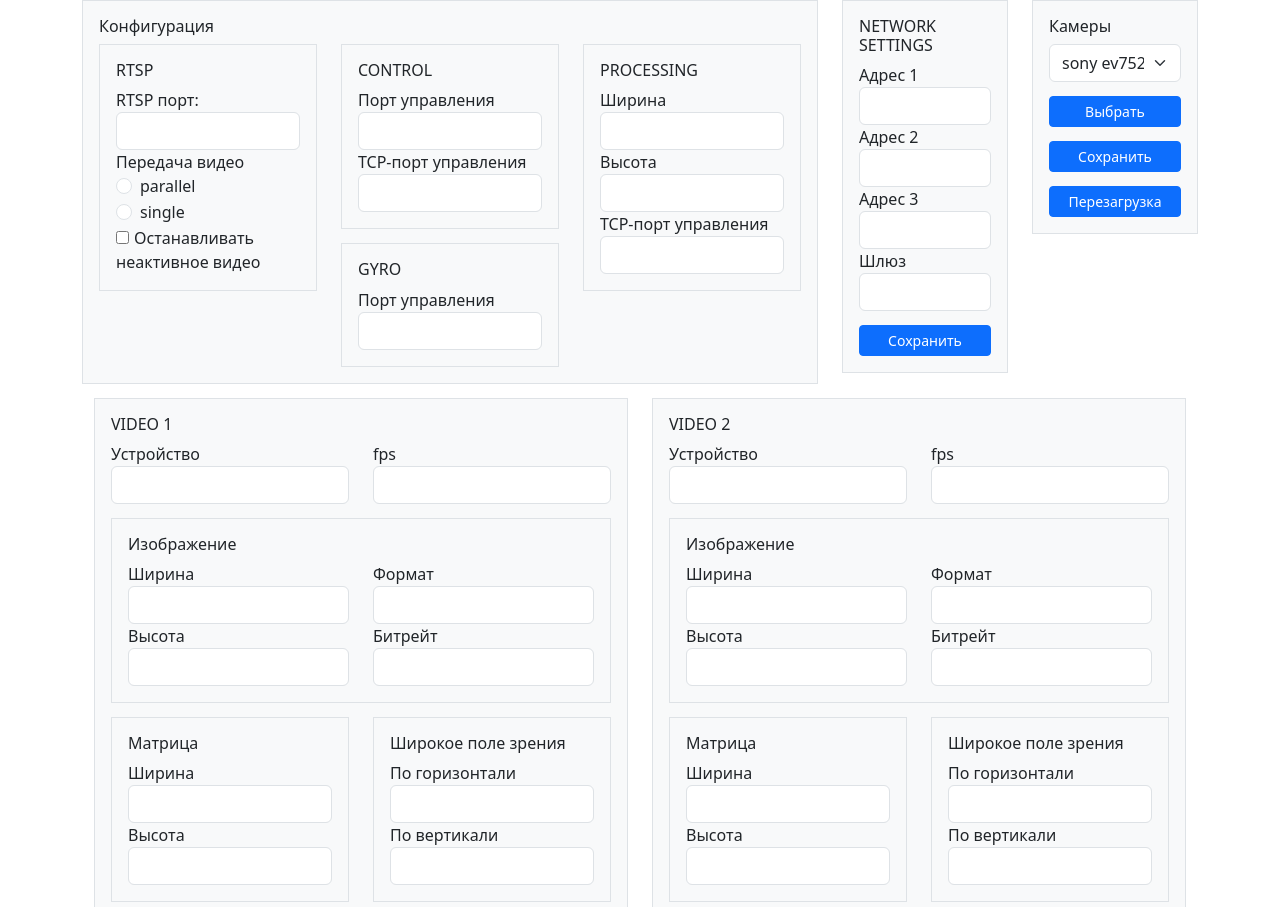
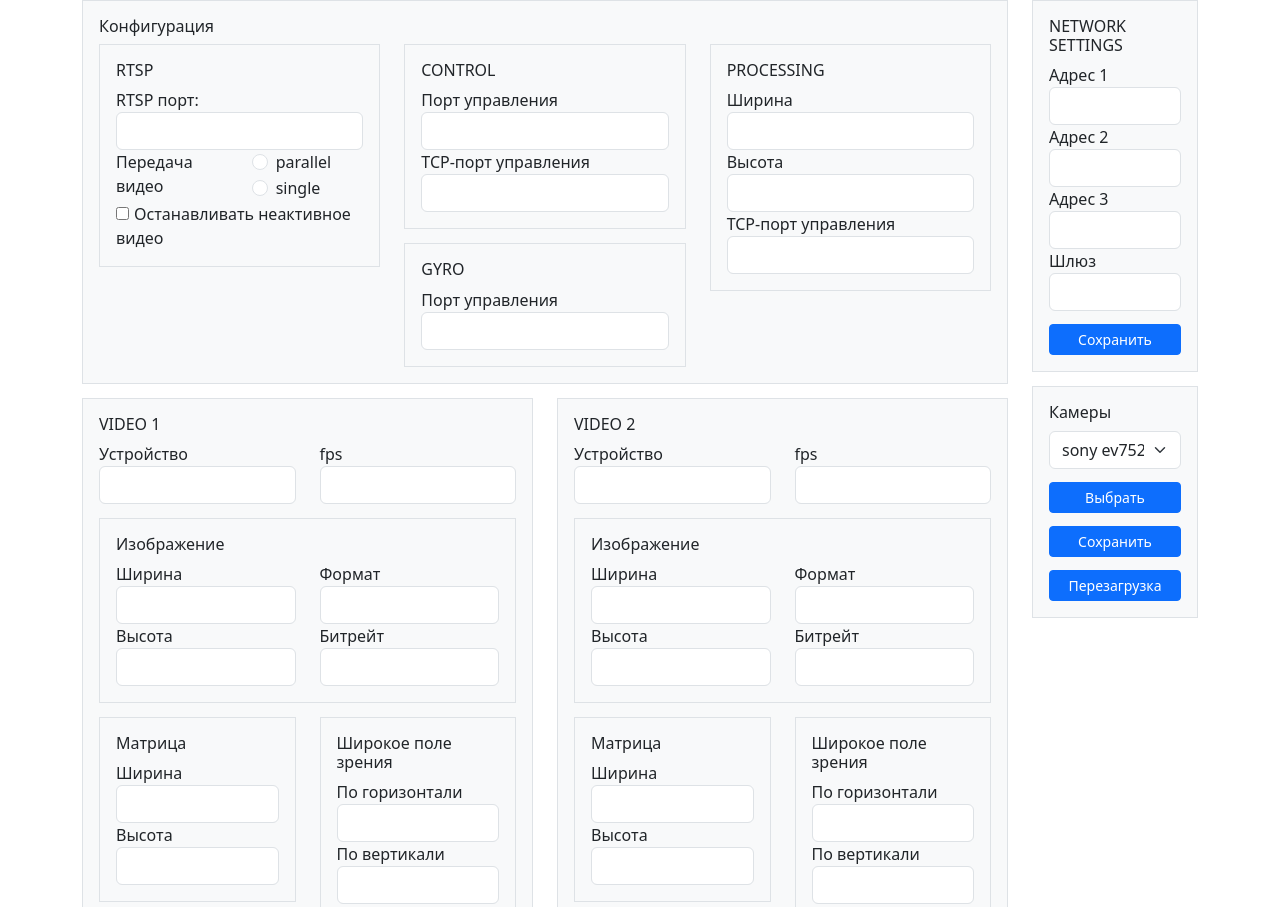
Before and after one commit to lipophrenia/practice, a website: page www/index_new.html in a window 1280 px wide. Shown: the top 907 px of the page. Drawn offline with Linux system fonts and the light colour scheme.

Commit message:
index_new fix

```diff
--- a/www/index_new.html
+++ b/www/index_new.html
@@ -103,81 +103,10 @@
             </div>
           </div>
         </div>
-      </div>
-
-      <!--network-->
-      <div class="col-2">
-        <div class="p-3 border bg-light">
-          <h6>NETWORK SETTINGS</h6>
-          <form>
-            <div class="form-group">
-              <label for="ip1">Адрес 1</label>
-              <input type="text" class="form-control" id="ip1" placeholder="">
-            </div>
-            <div class="form-group">
-              <label for="ip2">Адрес 2</label>
-              <input type="text" class="form-control" id="ip2" placeholder="">
-            </div>
-            <div class="form-group">
-              <label for="ip3">Адрес 3</label>
-              <input type="text" class="form-control" id="ip3" placeholder="">
-            </div>
-            <div class="form-group">
-              <label for="gtw">Шлюз</label>
-              <input type="text" class="form-control" id="gtw" placeholder="">
-            </div>
-          </form>
-          <div class="container overflow-hidden">
-            <div class="row gx">
-              <button type="button" class="btn btn-primary btn-sm" style="margin-top: 14px"
-                id="btnNet">Сохранить</button>
-            </div>
-          </div>
-        </div>
-      </div>
-
-      <!--CAMS-->
-      <div class="col-2">
-        <div class="p-3 border bg-light">
-          <h6>Камеры</h6>
-          <select class="form-select" aria-label="Default select example">
-            <option id="OES1" value="OES1">sony ev7520</option>
-            <option id="OES2" value="OES2">sony ev2700 + Noxant</option>
-            <option id="OES3" value="OES3">sony ev2700 + la6110</option>
-            <option id="OES4" value="OES4">sony ev7520 + tfm 1024</option>
-            <option id="OES5" value="OES5">tfm mx640</option>
-            <option id="OES6" value="OES6">savgood sg2090</option>
-            <option id="OES7" value="OES7">sony ev7520 + nit275</option>
-            <option id="OES8" value="OES8">sony ev7520 + Xcore Micro III</option>
-            <option id="OES9" value="OES9">Зарезервировано</option>
-          </select>
-          <div class="container overflow-hidden">
-            <div class="row gx">
-              <button type="button" class="btn btn-primary btn-sm" style="margin-top: 14px"
-                id="btnConfLoad">Выбрать</button>
-            </div>
-          </div>
-          <div class="container overflow-hidden">
-            <div class="row gx">
-              <button type="button" class="btn btn-primary btn-sm" style="margin-top: 14px"
-                id="btnConfSave">Сохранить</button>
-            </div>
-          </div>
-          <div class="container overflow-hidden">
-            <div class="row gx">
-              <button type="button" class="btn btn-primary btn-sm" style="margin-top: 14px"
-                id="btnReboot">Перезагрузка</button>
-            </div>
-          </div>
-        </div>
-      </div>
-    </div>
-
-    <div class="container" style="margin-top: 14px">
-      <div class="row justify-content-center">
+        <div class="row">
           <!--video1-->
           <div class="col">
-          <div class="p-3 border bg-light">
+            <div class="p-3 border bg-light" style="margin-top: 14px">
               <h6>VIDEO 1</h6>
               <div class="row">
                 <div class="col">
@@ -274,10 +203,9 @@
               </div>
             </div>
           </div>
-
-        <!--video2-->
+          <!--video 2-->
           <div class="col">
-          <div class="p-3 border bg-light">
+            <div class="p-3 border bg-light" style="margin-top: 14px">
               <h6>VIDEO 2</h6>
               <div class="row">
                 <div class="col">
@@ -375,7 +303,8 @@
               <div class="row">
                 <div class="col">
                   <div class="checkbox">
-                  <label><input type="checkbox" id="vid2_progAF" style="margin-right: 5px">Программный автофокус</label>
+                    <label><input type="checkbox" id="vid2_progAF" style="margin-right: 5px">Программный
+                      автофокус</label>
                   </div>
                 </div>
                 <div class="col">
@@ -393,6 +322,70 @@
         </div>
       </div>
 
+      <!--network-->
+      <div class="col-2">
+        <div class="p-3 border bg-light">
+          <h6>NETWORK SETTINGS</h6>
+          <form>
+            <div class="form-group">
+              <label for="ip1">Адрес 1</label>
+              <input type="text" class="form-control" id="ip1" placeholder="">
+            </div>
+            <div class="form-group">
+              <label for="ip2">Адрес 2</label>
+              <input type="text" class="form-control" id="ip2" placeholder="">
+            </div>
+            <div class="form-group">
+              <label for="ip3">Адрес 3</label>
+              <input type="text" class="form-control" id="ip3" placeholder="">
+            </div>
+            <div class="form-group">
+              <label for="gtw">Шлюз</label>
+              <input type="text" class="form-control" id="gtw" placeholder="">
+            </div>
+          </form>
+          <div class="container overflow-hidden">
+            <div class="row gx">
+              <button type="button" class="btn btn-primary btn-sm" style="margin-top: 13px"
+                id="btnNet">Сохранить</button>
+            </div>
+          </div>
+        </div>
+        <div class="p-3 border bg-light" style="margin-top: 14px">
+          <h6>Камеры</h6>
+          <select class="form-select" aria-label="Default select example">
+            <option id="OES1" value="OES1">sony ev7520</option>
+            <option id="OES2" value="OES2">sony ev2700 + Noxant</option>
+            <option id="OES3" value="OES3">sony ev2700 + la6110</option>
+            <option id="OES4" value="OES4">sony ev7520 + tfm 1024</option>
+            <option id="OES5" value="OES5">tfm mx640</option>
+            <option id="OES6" value="OES6">savgood sg2090</option>
+            <option id="OES7" value="OES7">sony ev7520 + nit275</option>
+            <option id="OES8" value="OES8">sony ev7520 + Xcore Micro III</option>
+            <option id="OES9" value="OES9">Зарезервировано</option>
+          </select>
+          <div class="container overflow-hidden">
+            <div class="row gx">
+              <button type="button" class="btn btn-primary btn-sm" style="margin-top: 13px"
+                id="btnConfLoad">Выбрать</button>
+            </div>
+          </div>
+          <div class="container overflow-hidden">
+            <div class="row gx">
+              <button type="button" class="btn btn-primary btn-sm" style="margin-top: 13px"
+                id="btnConfSave">Сохранить</button>
+            </div>
+          </div>
+          <div class="container overflow-hidden">
+            <div class="row gx">
+              <button type="button" class="btn btn-primary btn-sm" style="margin-top: 13px"
+                id="btnReboot">Перезагрузка</button>
+            </div>
+          </div>
+        </div>
+      </div>
+    </div>
+  </div>
 
 </body>
 
```
Lines whose indentation alone changed are shown as unchanged.
